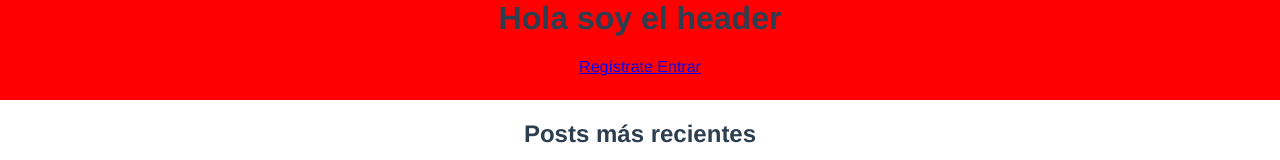
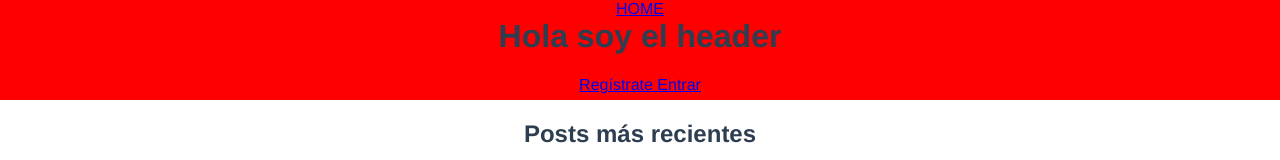
Before and after one commit to ArianeJDB/blog, a Vue app in the folder front/: page / in a window 1280 px wide. Shown: the top 160 px of the page. Built offline with nearby package versions, Linux system fonts and the light colour scheme; no server answers.

Commit message:
except edit comment

```diff
--- a/front/src/components/AppHeader.vue
+++ b/front/src/components/AppHeader.vue
@@ -1,5 +1,6 @@
 <template>
   <div class="header_container">
+   <router-link :to="'/'"> HOME</router-link>
     <h1>Hola soy el header</h1>
        <router-link :to="'/registration'">
       Regístrate
@@ -13,7 +14,9 @@
 <script>
 export default {
   name: 'app-header',
-  props: {}
+  props: {
+    goHome: Function
+  }
 }
 </script>
 
--- a/front/src/components/AppLogin.vue
+++ b/front/src/components/AppLogin.vue
@@ -44,6 +44,7 @@ export default {
       this.addDataLS(token, userRole, username)
       this.username = ''
       this.password = ''
+      window.location = '/'
     },
     addDataLS (token, userRole, username) {
       localStorage.setItem('token', token)
--- a/front/src/components/AppPostPreview.vue
+++ b/front/src/components/AppPostPreview.vue
@@ -12,6 +12,7 @@
         <span class='nickname'>{{post.nickname}}</span>
       </h6>
       <button v-if='validationAuthorPost' @click='deleteComment'>Borrar comentario</button>
+      <button v-if='validationAuthorComment'>Editar comentario</button>
     </li>
   </div>
 </template>
--- a/front/src/components/AppPosts.vue
+++ b/front/src/components/AppPosts.vue
@@ -46,8 +46,5 @@ export default {
 
 <!-- Add "scoped" attribute to limit CSS to this component only -->
 <style scoped lang='scss'>
-.posts_list {
-  display: grid;
-  grid-template-columns: 1fr, 1fr, 1fr;
-}
+
 </style>
--- a/front/src/views/Home.vue
+++ b/front/src/views/Home.vue
@@ -1,6 +1,6 @@
 <template>
   <div class="home">
-    <app-header />
+    <app-header :goHome='goHome' />
     <app-new-post
       :element='element'
       :isAuth='isAuth'
@@ -57,6 +57,9 @@ export default {
       }
       this.isAuth = auth
       return auth
+    },
+    goHome () {
+      window.location = '/'
     }
   }
 }
```
Also changed, not shown: front/src/components/AppPostDetail.vue (+0 -15 lines).
